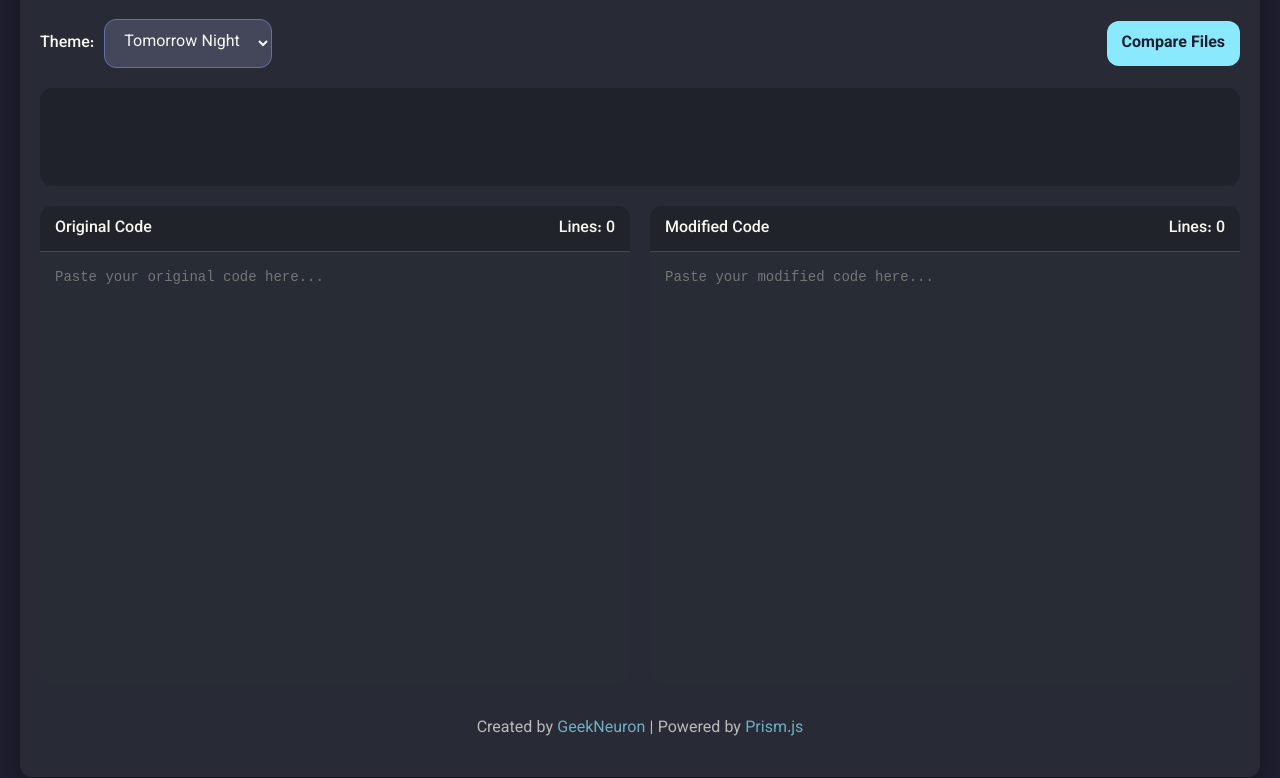
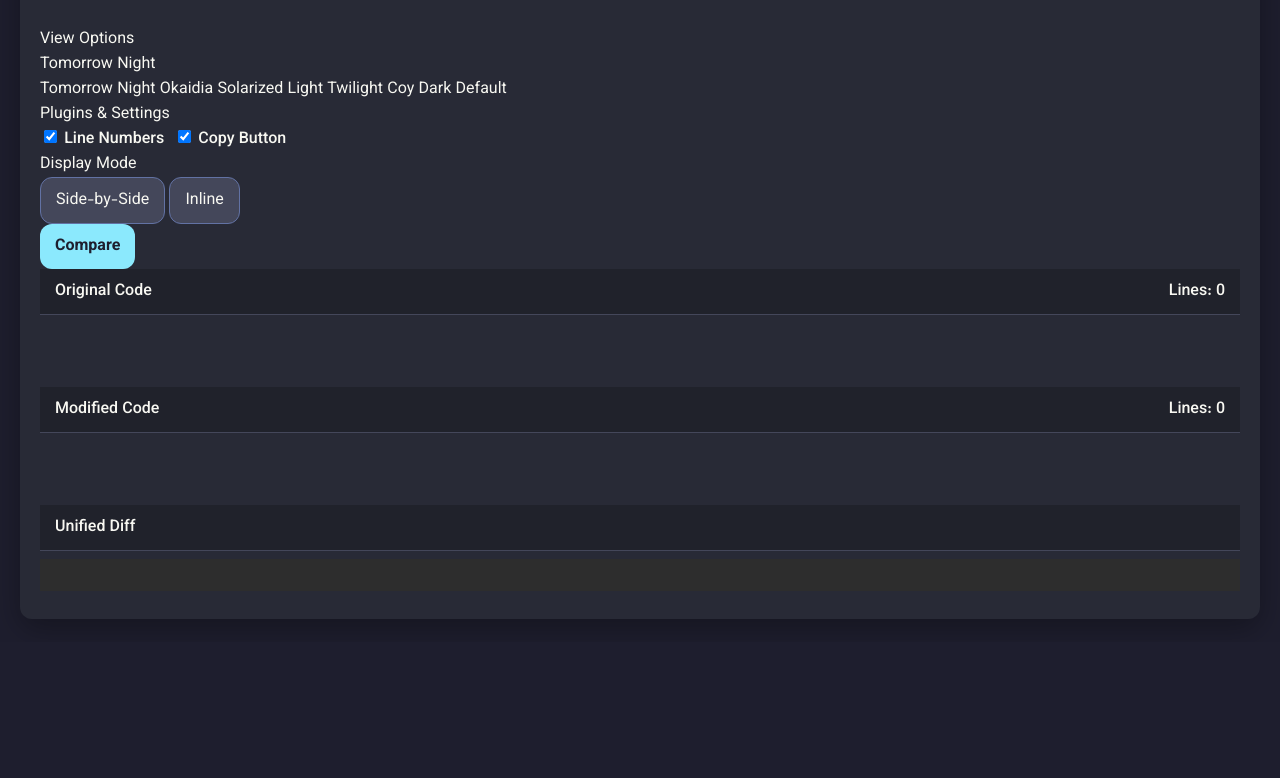
Before and after one commit to GeekNeuron/CodeCompare, a plain HTML site: page index.html in a window 1280 px wide. Shown: the part 158-936 px from the top of the page. After the commit the page ends 800 px from the top, so only its background shows below. Drawn offline with nearby package versions, Linux system fonts and the light colour scheme; a script that the page names is missing.

Commit message:
Update index.html

```diff
--- a/index.html
+++ b/index.html
@@ -3,77 +3,116 @@
 <head>
     <meta charset="UTF-8">
     <meta name="viewport" content="width=device-width, initial-scale=1.0">
-    <title>CodeCompare - Advanced Code Comparison Tool</title>
+    <title>CodeCompare Pro - Professional Diff Tool</title>
+
     <link rel="stylesheet" href="https://cdnjs.cloudflare.com/ajax/libs/prism/1.29.0/themes/prism-tomorrow.min.css" id="prism-theme">
+    <link rel="stylesheet" href="https://cdnjs.cloudflare.com/ajax/libs/prism/1.29.0/plugins/line-numbers/prism-line-numbers.min.css">
+    <link rel="stylesheet" href="https://cdnjs.cloudflare.com/ajax/libs/prism/1.29.0/plugins/diff-highlight/prism-diff-highlight.min.css">
+
     <link rel="stylesheet" href="style.css">
-    <link rel="preconnect" href="https://fonts.googleapis.com">
-    <link rel="preconnect" href="https://fonts.gstatic.com" crossorigin>
-    <link href="https://fonts.googleapis.com/css2?family=Vazirmatn:wght@300;400;500;700&display=swap" rel="stylesheet">
+    <link href="https://fonts.googleapis.com/css2?family=Vazirmatn:wght@400;500;600;700&display=swap" rel="stylesheet">
 </head>
 <body>
+
     <div class="container">
-        <header>
+        <header class="main-header">
+            <div class="logo">
                 <h1>CodeCompare</h1>
-            <p>A modern tool for comparing code files and highlighting differences.</p>
+                <span>by GeekNeuron</span>
+            </div>
+            <div class="repo-link">
+                <a href="https://github.com/GeekNeuron/CodeCompare" target="_blank">View on GitHub</a>
+            </div>
         </header>
 
-        <div class="controls">
+        <div class="controls-panel">
+            <div class="control-section">
+                <span class="control-label">View Options</span>
                 <div class="control-group">
-                <label for="theme-select">Theme:</label>
-                <select id="theme-select">
-                    <option value="prism-tomorrow">Tomorrow Night</option>
-                    <option value="prism-okaidia">Okaidia</option>
-                    <option value="prism-coy">Coy</option>
-                    <option value="prism-solarizedlight">Solarized Light</option>
-                    <option value="prism-twilight">Twilight</option>
-                    <option value="prism-dark">Dark</option>
-                    <option value="prism">Default</option>
-                </select>
+                    <div class="custom-select-wrapper">
+                        <div class="custom-select">
+                            <div class="custom-select-trigger"><span>Tomorrow Night</span></div>
+                            <div class="custom-options">
+                                <span class="custom-option" data-value="prism-tomorrow">Tomorrow Night</span>
+                                <span class="custom-option" data-value="prism-okaidia">Okaidia</span>
+                                <span class="custom-option" data-value="prism-solarizedlight">Solarized Light</span>
+                                <span class="custom-option" data-value="prism-twilight">Twilight</span>
+                                <span class="custom-option" data-value="prism-coy">Coy</span>
+                                <span class="custom-option" data-value="prism-dark">Dark</span>
+                                <span class="custom-option" data-value="prism">Default</span>
                             </div>
-            <button id="compare-btn">Compare Files</button>
                         </div>
-
-        <div id="comparison-stats" class="stats-container">
-            <div class="stat-item added">
-                <span class="label">Added</span>
-                <span id="added-count" class="count">0</span>
                     </div>
-            <div class="stat-item removed">
-                <span class="label">Removed</span>
-                <span id="removed-count" class="count">0</span>
-            </div>
-            <div class="stat-item modified">
-                <span class="label">Modified</span>
-                <span id="modified-count" class="count">0</span>
                 </div>
             </div>
 
-        <main class="comparison-grid">
-            <div class="code-container">
+            <div class="control-section">
+                 <span class="control-label">Plugins & Settings</span>
+                 <div class="control-group">
+                    <label class="switch-toggle">
+                        <input type="checkbox" id="line-numbers-toggle" checked>
+                        <span class="slider"></span>
+                        Line Numbers
+                    </label>
+                    <label class="switch-toggle">
+                        <input type="checkbox" id="copy-btn-toggle" checked>
+                        <span class="slider"></span>
+                        Copy Button
+                    </label>
+                 </div>
+            </div>
+
+            <div class="control-section view-mode-section">
+                <span class="control-label">Display Mode</span>
+                <div class="view-mode-toggle">
+                    <button class="mode-btn active" data-mode="side-by-side">Side-by-Side</button>
+                    <button class="mode-btn" data-mode="inline">Inline</button>
+                </div>
+            </div>
+
+            <button id="compare-btn" class="compare-button">Compare</button>
+        </div>
+
+        <main id="comparison-container" class="side-by-side">
+            <div class="diff-view side-by-side-view">
+                <div class="code-panel">
                     <div class="code-header">
                         <span>Original Code</span>
                         <span id="original-lines">Lines: 0</span>
                     </div>
-                <textarea id="original-code" class="code-input" spellcheck="false" placeholder="Paste your original code here..."></textarea>
-                <pre id="original-output" class="code-output language-diff"></pre>
+                    <textarea id="original-code" class="code-input" spellcheck="false"></textarea>
                 </div>
-            <div class="code-container">
+                <div class="code-panel">
                     <div class="code-header">
                         <span>Modified Code</span>
                         <span id="modified-lines">Lines: 0</span>
                     </div>
-                <textarea id="modified-code" class="code-input" spellcheck="false" placeholder="Paste your modified code here..."></textarea>
-                <pre id="modified-output" class="code-output language-diff"></pre>
+                    <textarea id="modified-code" class="code-input" spellcheck="false"></textarea>
+                </div>
+            </div>
+
+            <div class="diff-view inline-view">
+                 <div class="code-panel">
+                    <div class="code-header">
+                        <span>Unified Diff</span>
+                        <div id="inline-stats" class="inline-stats-display"></div>
+                    </div>
+                    <pre id="inline-output" class="language-diff-js diff-highlight"><code></code></pre>
+                </div>
             </div>
         </main>
-
-        <footer>
-            <p>Created by <a href="https://github.com/GeekNeuron" target="_blank">GeekNeuron</a> | Powered by <a href="https://prismjs.com" target="_blank">Prism.js</a></p>
-        </footer>
     </div>
 
     <script src="https://cdnjs.cloudflare.com/ajax/libs/prism/1.29.0/prism.min.js"></script>
+    <script src="https://cdnjs.cloudflare.com/ajax/libs/prism/1.29.0/components/prism-javascript.min.js"></script>
+
     <script src="https://cdnjs.cloudflare.com/ajax/libs/prism/1.29.0/plugins/diff-highlight/prism-diff-highlight.min.js"></script>
+    <script src="https://cdnjs.cloudflare.com/ajax/libs/prism/1.29.0/plugins/line-numbers/prism-line-numbers.min.js"></script>
+    <script src="https://cdnjs.cloudflare.com/ajax/libs/prism/1.29.0/plugins/copy-to-clipboard/prism-copy-to-clipboard.min.js"></script>
+
+    <script src="https://cdnjs.cloudflare.com/ajax/libs/diff_match_patch/20121119/diff_match_patch.js"></script>
+
     <script src="script.js"></script>
+
 </body>
 </html>
```
Lines whose indentation alone changed are shown as unchanged.
